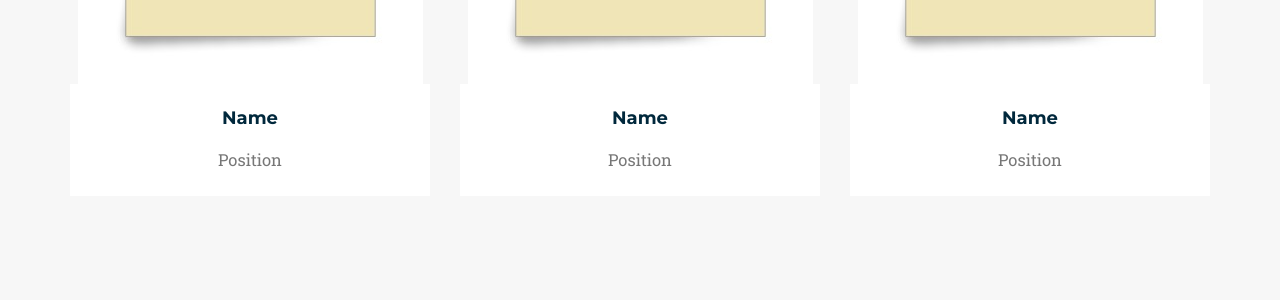
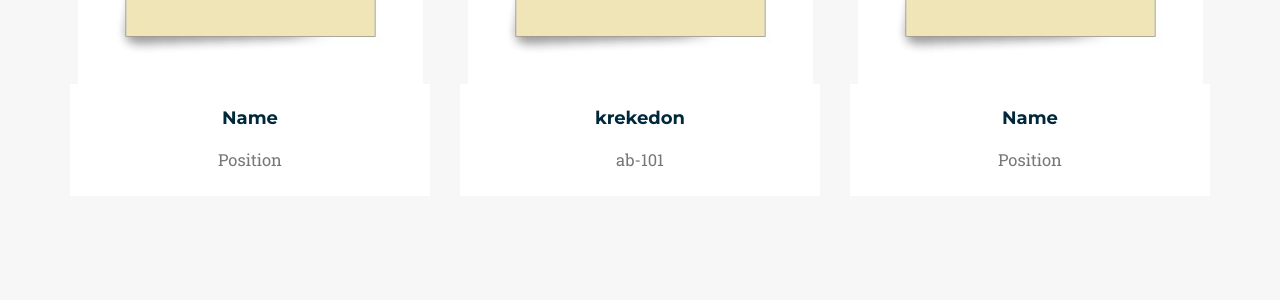
Before and after one commit to melvinchng/event-jekyll-theme, a Jekyll site: the page built from _2016_pages/index.html, in a window 1280 px wide and 900 px high, scrolled down 2428 px. Shown: the part 153-453 px from the top of the window. Built offline with Jekyll 4.4.1, drawn with Linux system fonts in a browser that asks for light colours; some web fonts are replaced.

Commit message:
Update 2016-07-17-project-2.markdown

```diff
--- a/2016_speakers/_posts/2016-07-17-project-2.markdown
+++ b/2016_speakers/_posts/2016-07-17-project-2.markdown
@@ -1,7 +1,7 @@
 ---
-title: Name
+title: krekedon
 name: Name-2
-subtitle: Position
+subtitle: ab-101
 layout: 2016_default
 modal-id: 1
 img: TBD.jpg
```
